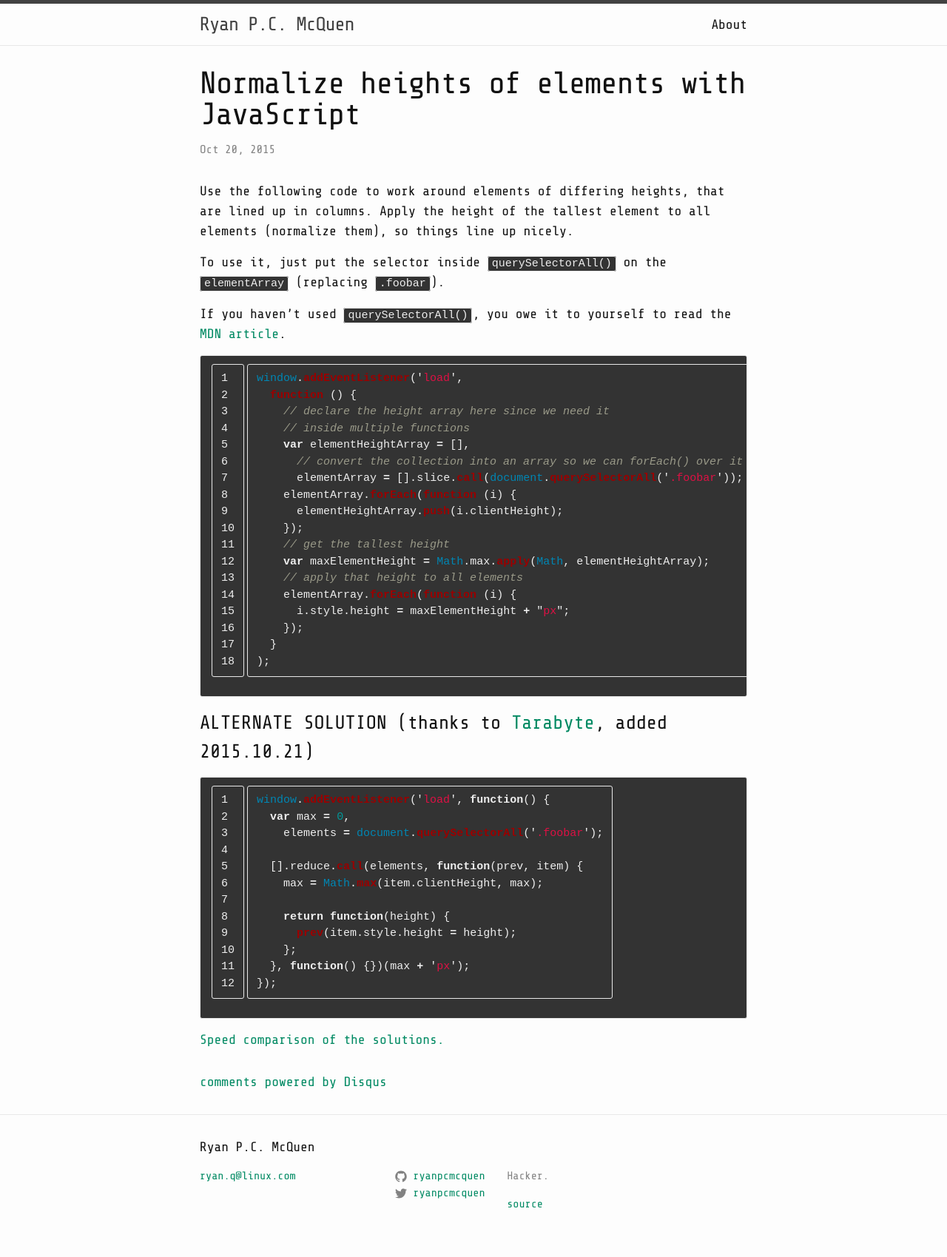
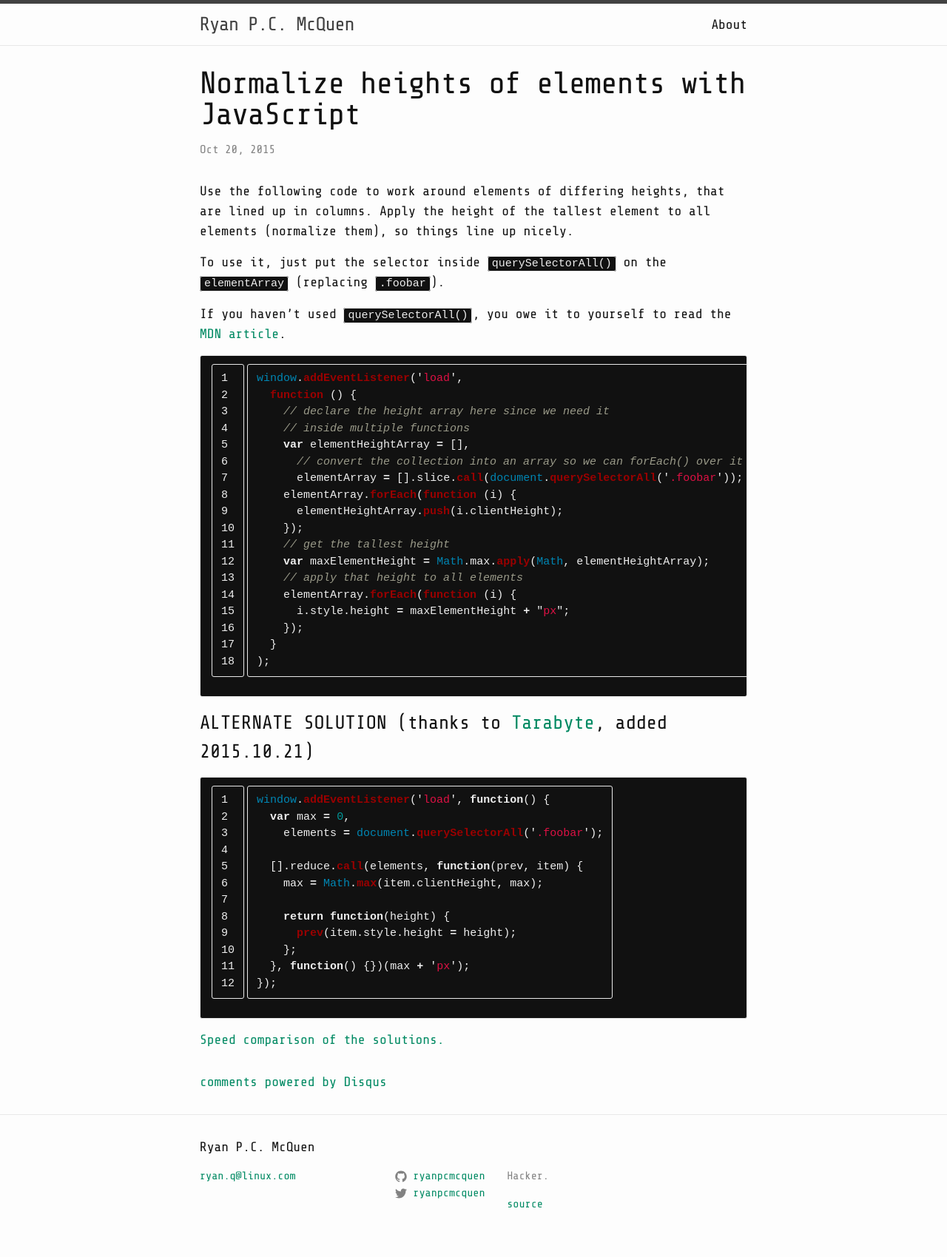
Before and after one commit to ryanpcmcquen/ryanpcmcquen.github.io, a Jekyll site: the page built from _posts/2015-10-20-normalize-element-heights.md, in a window 1280 px wide. Shown: the whole page at 74% size. Built offline with Jekyll 4.4.1, drawn with Linux system fonts in a browser that asks for light colours; comment, search, counter and statistics services are not loaded.

Commit message:
lighten line numbers and fix alignment

```diff
--- a/_sass/_base.scss
+++ b/_sass/_base.scss
@@ -130,12 +130,16 @@
     font-size: 15px;
     border: 1px solid $grey-color-light;
     border-radius: 3px;
-    /* // old color
-    background-color: #eef;
-    */
-    background-color: #333333;
+    background-color: #111111;
     color: #eeeeee;
 }
+
+.linenodiv pre, .linenodiv code {
+  background-color: #222;
+  color: #aaa;
+  vertical-align: baseline;
+}
+
 
 code {
     padding: 1px 5px;
```
